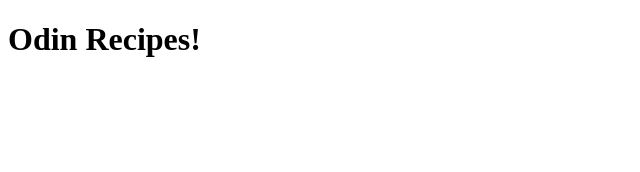
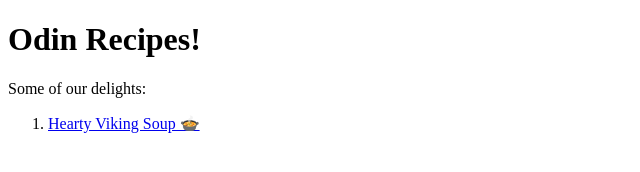
Before and after one commit to Harshitv21/odin-recipes, a plain HTML site: page index.html in a window 1280 px wide. Shown: the whole page, without its empty margins (0-640 px from the left). Drawn offline with Linux system fonts and the light colour scheme.

Commit message:
Added recipe page for Hearty Viking Stew and added link to recipe page

```diff
--- a/index.html
+++ b/index.html
@@ -7,5 +7,11 @@
 
     <body>
         <h1>Odin Recipes!</h1>
+        <p>
+            Some of our delights:
+            <ol>
+            <li><a href="/recipes/hearty-viking-stew.html">Hearty Viking Soup 🍲</a></li>
+            </ol>
+        </p>
     </body>
 </html>
```
Also changed, not shown: recipes/hearty-viking-stew.html (added, +11 -0 lines).
